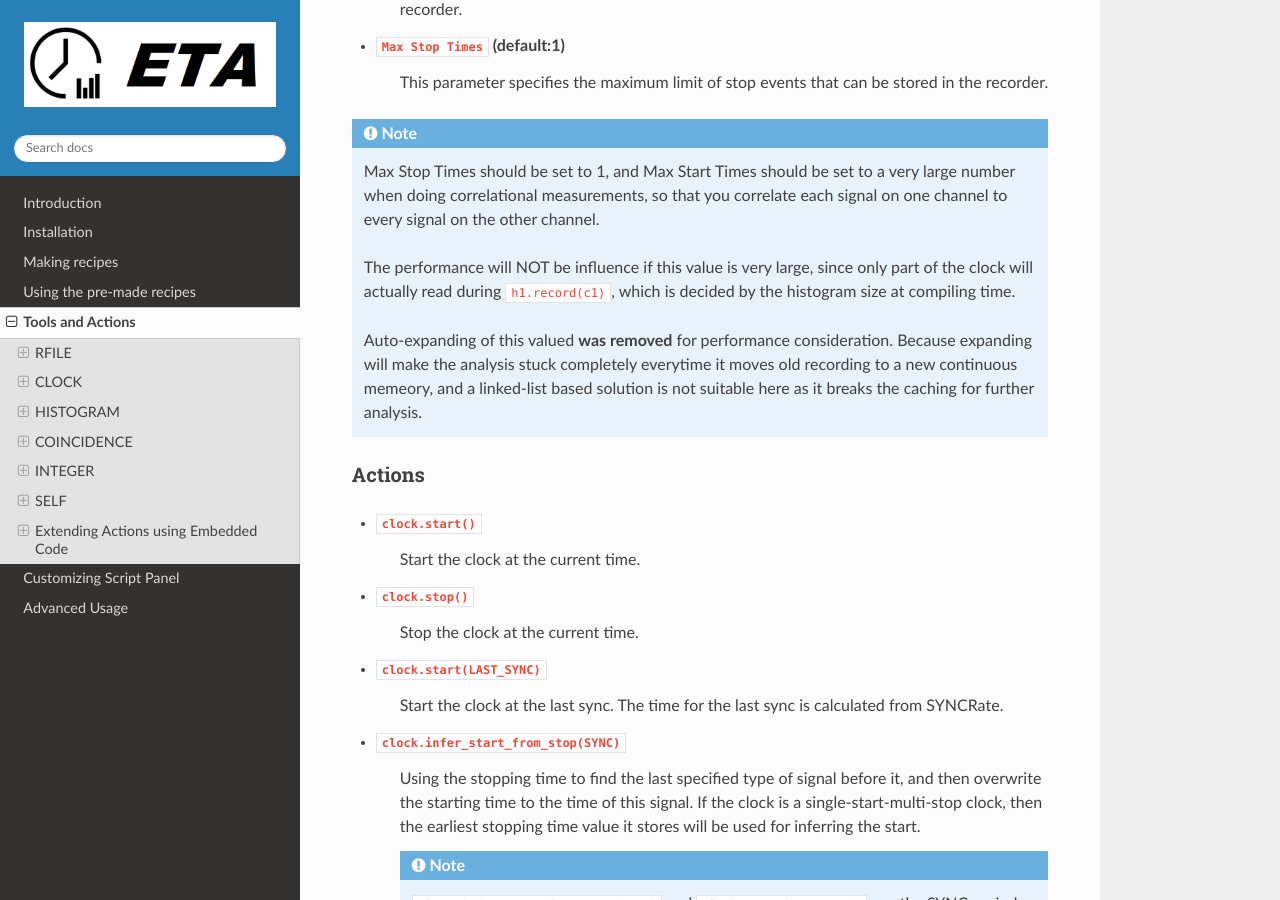
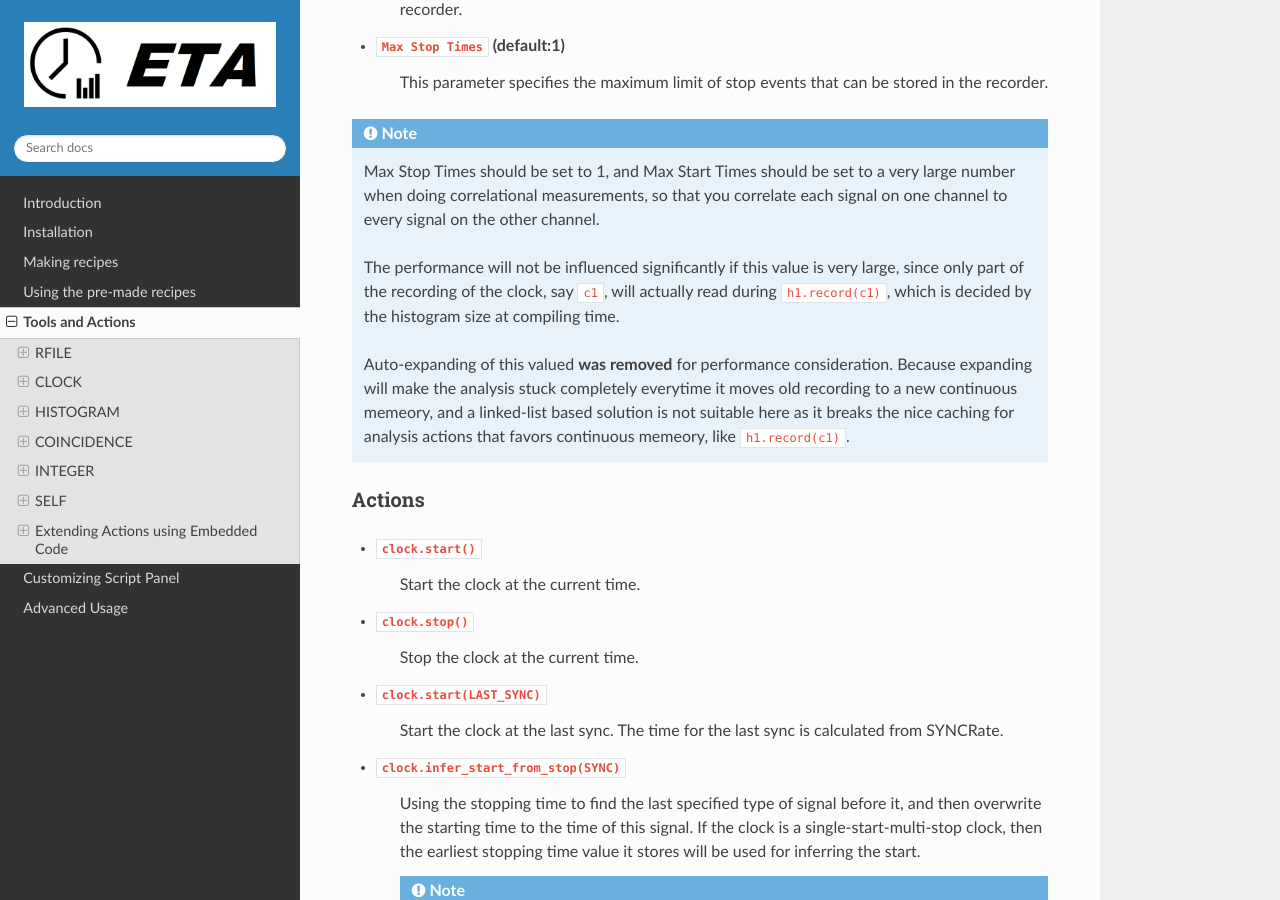
Before and after one commit to timetag/timetag.github.io, a Sphinx documentation site: the page built from docs/actions.rst, in a window 1280 px wide and 900 px high, scrolled down 1960 px. Built offline with Sphinx 7.4.7 and the Read the Docs theme 2.0.0, drawn with Linux system fonts in a browser that asks for light colours.

Commit message:
Update actions.rst

```diff
--- a/docs/actions.rst
+++ b/docs/actions.rst
@@ -59,9 +59,9 @@ Parameters
 
     Max Stop Times should be set to 1, and Max Start Times should be set to a very large number when doing correlational measurements, so that you correlate each signal on one channel to every signal on the other channel.
 
-    The performance will NOT be influence if this value is very large, since only part of the clock will actually read during ``h1.record(c1)``, which is decided by the histogram size at compiling time.
+    The performance will not be influenced significantly if this value is very large, since only part of the recording of the clock, say ``c1``, will actually read during ``h1.record(c1)``, which is decided by the histogram size at compiling time.
 
-    Auto-expanding of this valued **was removed** for performance consideration.  Because expanding will make the analysis stuck completely everytime it moves old recording to a new continuous memeory, and a linked-list based solution is not suitable here as it breaks the  caching for further analysis.
+    Auto-expanding of this valued **was removed** for performance consideration.  Because expanding will make the analysis stuck completely everytime it moves old recording to a new continuous memeory, and a linked-list based solution is not suitable here as it breaks the nice caching for analysis actions that favors continuous memeory, like ``h1.record(c1)``.
 
 Actions
 ......
```
